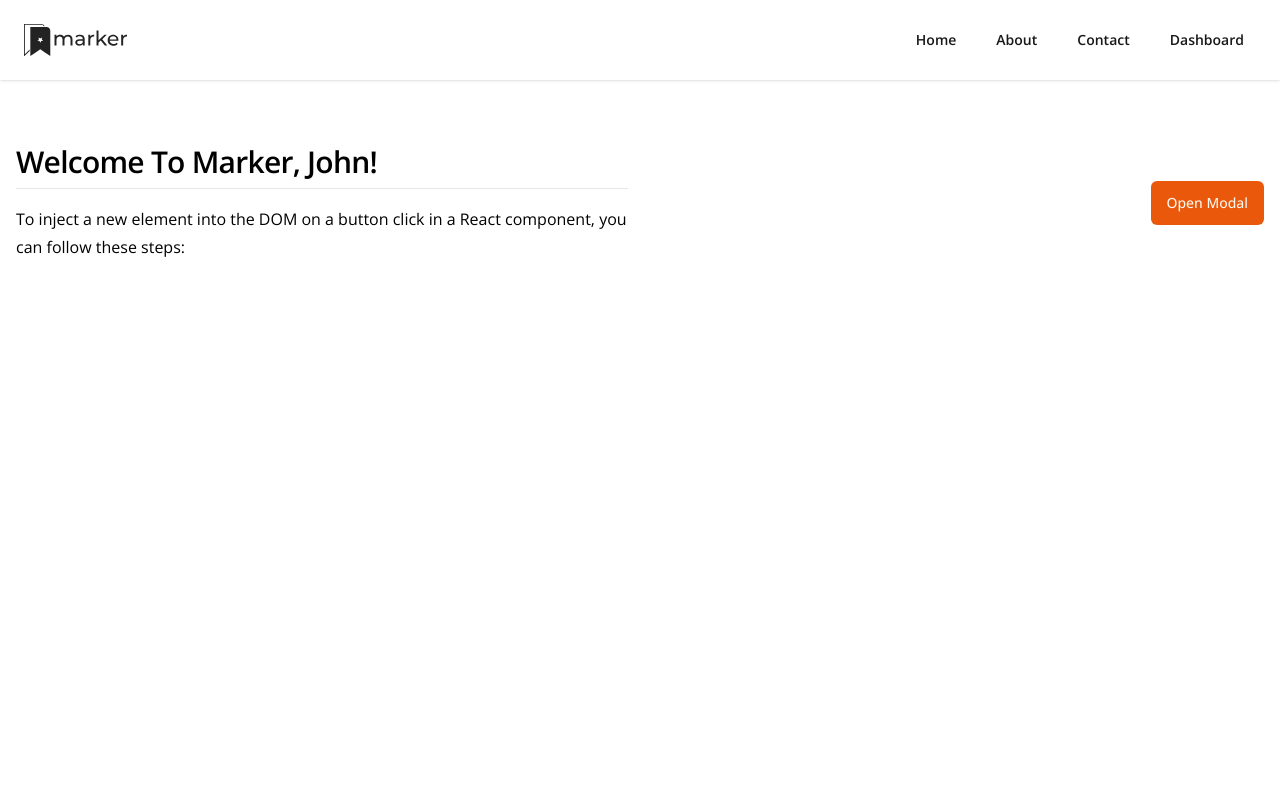
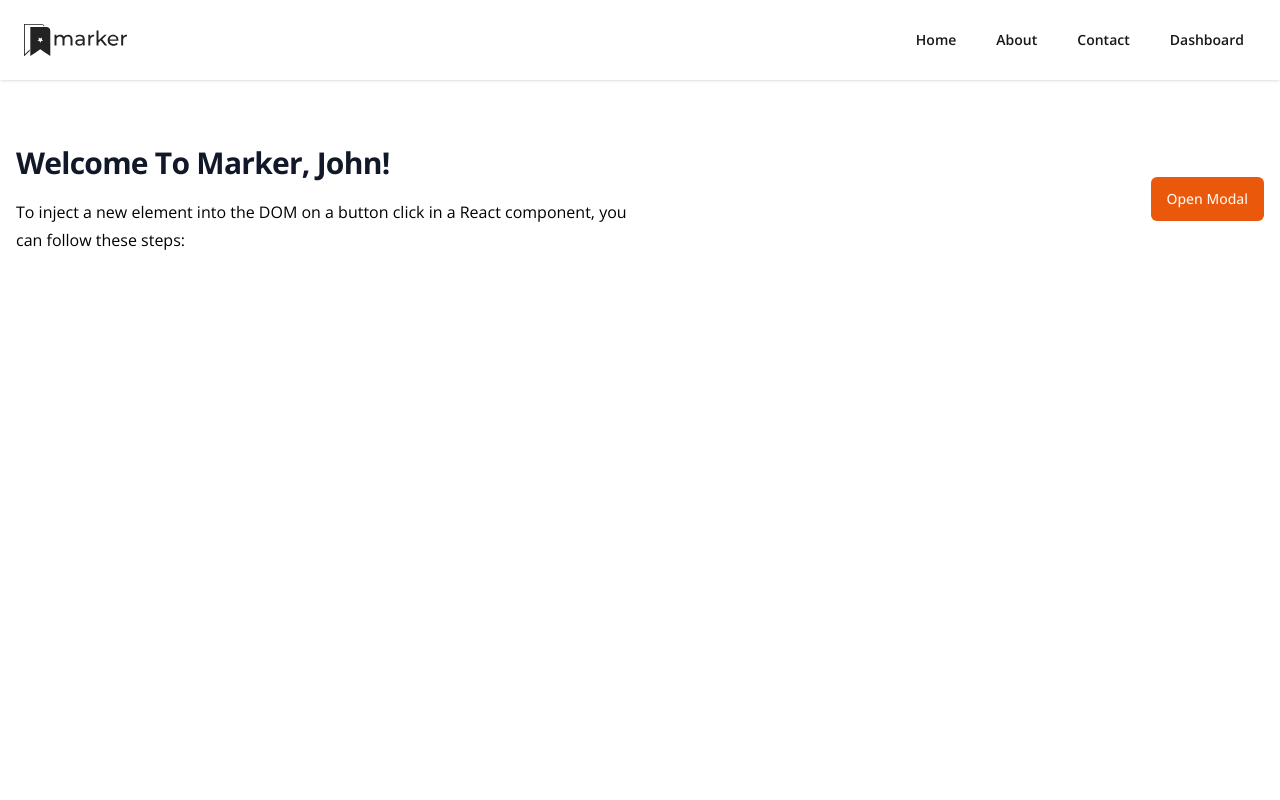
Before and after one commit to Justin-Bento/random-project, a React (Vite) app: page /dashboard/folders in a window 1280 px wide. Shown: the top 800 px of the page. Built offline with nearby package versions, Linux system fonts and the light colour scheme.

Commit message:
updated heading style

```diff
--- a/src/components/Greeting.jsx
+++ b/src/components/Greeting.jsx
@@ -1,6 +1,6 @@
 export default function Greeting(props) {
   return (
     // eslint-disable-next-line react/prop-types
-    <h1 className="scroll-m-20 border-b pb-2 text-3xl font-semibold tracking-tight first:mt-0">Welcome To Marker, {props.name}!</h1>
+    <h1 className="text-3xl font-bold leading-tight tracking-tight text-gray-900 capitalize m-0 p-0">Welcome To Marker, {props.name}!</h1>
   );
 }
```
